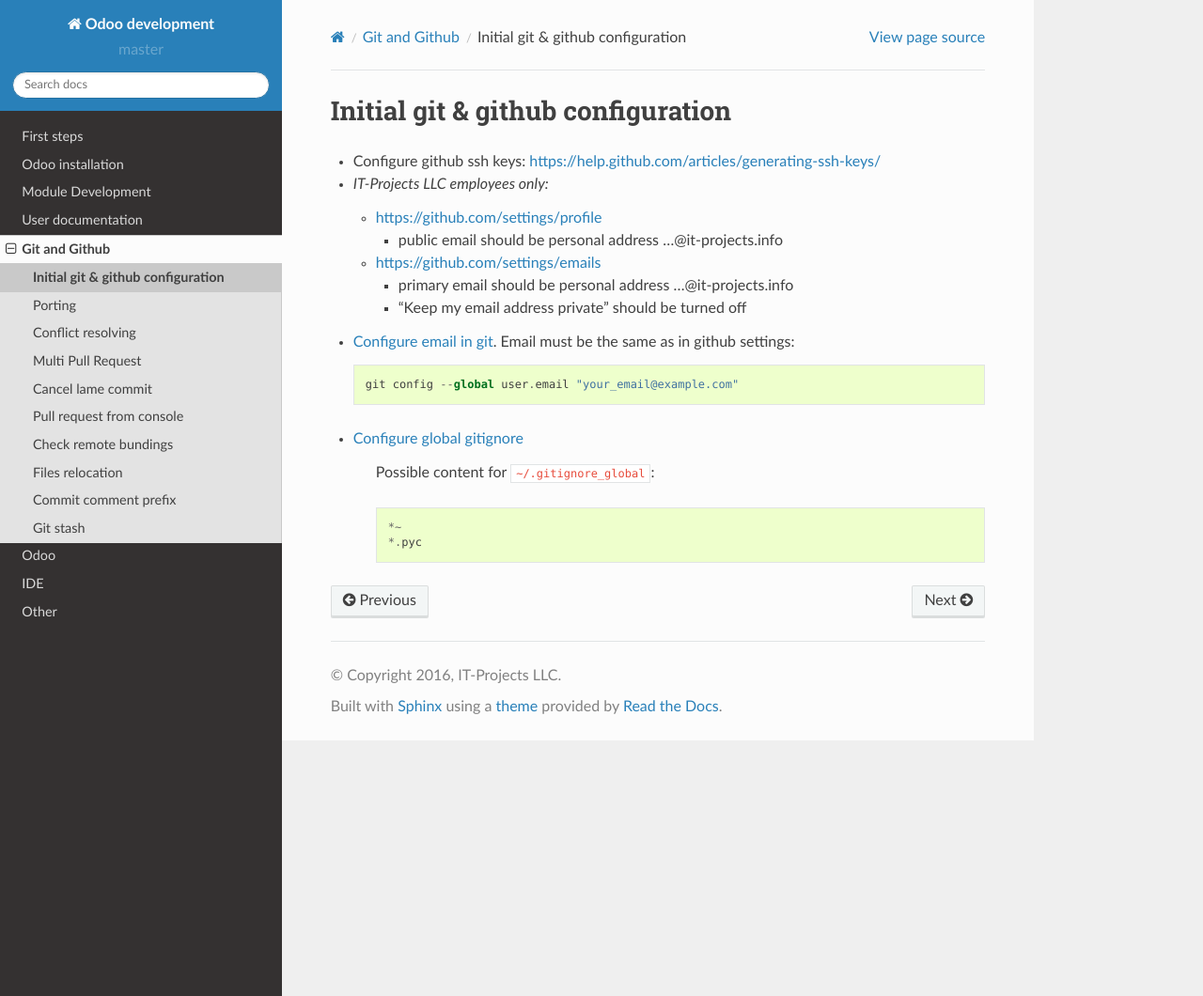
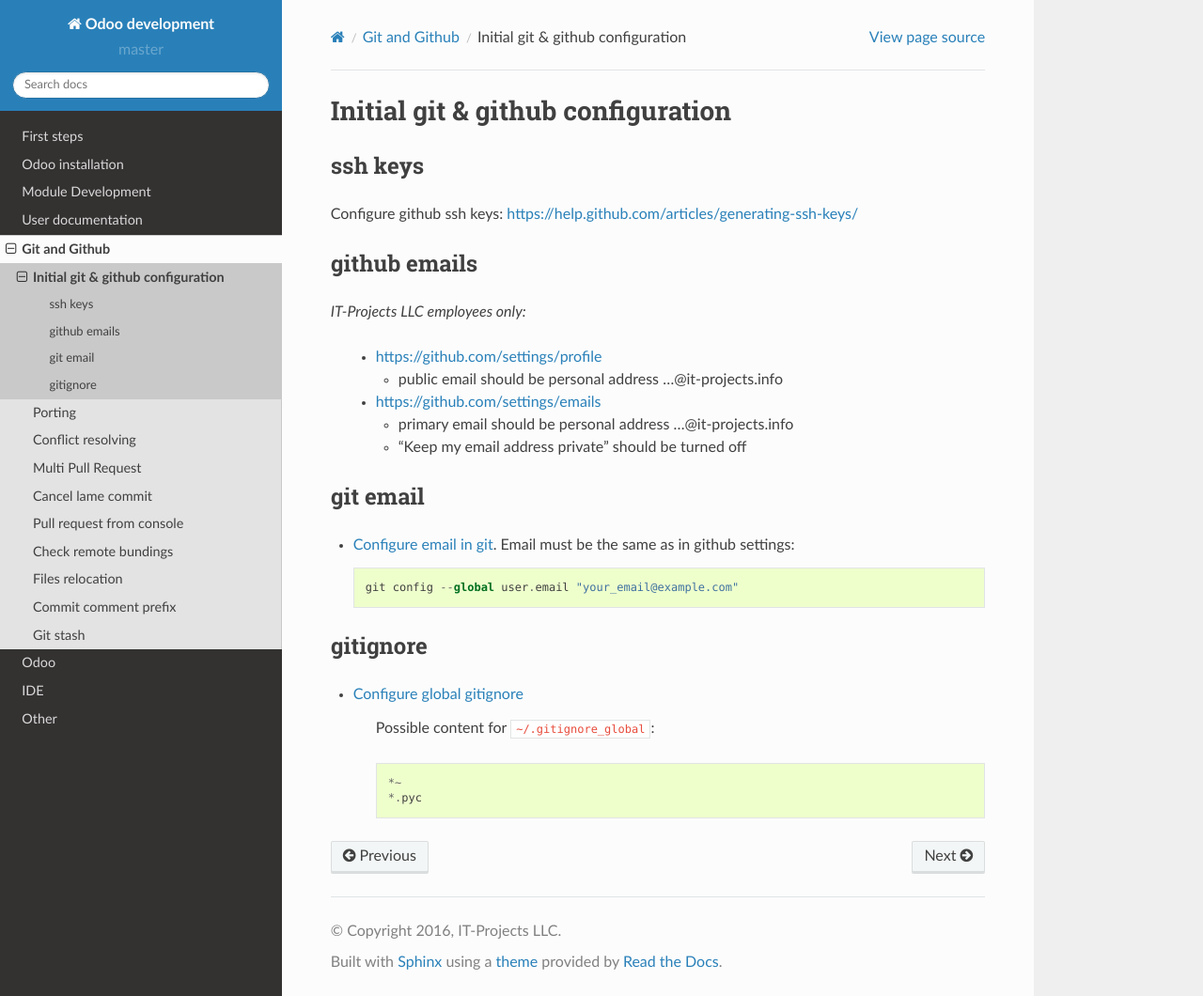
Before and after one commit to itpp-labs/odoo-development, a Sphinx documentation site: the page built from docs/git/init.rst, in a window 1280 px wide and 1060 px high. Shown: the whole window at 94% size. Built offline with Sphinx 7.4.7 and the Read the Docs theme 2.0.0, drawn with Linux system fonts in a browser that asks for light colours; pages that are not in the unit, such as notebooks, are missing from menus.

Commit message:
git/init.rst: add sections

```diff
--- a/docs/git/init.rst
+++ b/docs/git/init.rst
@@ -1,8 +1,15 @@
-Initial git & github configuration
-==================================
+====================================
+ Initial git & github configuration
+====================================
 
-* Configure github ssh keys: https://help.github.com/articles/generating-ssh-keys/
-* *IT-Projects LLC employees only:*
+ssh keys
+========
+Configure github ssh keys: https://help.github.com/articles/generating-ssh-keys/
+
+github emails
+=============
+
+*IT-Projects LLC employees only:*
 
   * https://github.com/settings/profile
 
@@ -11,9 +18,16 @@
 
     * primary email should be personal address …@it-projects.info
     * “Keep my email address private” should be turned off
+
+git email
+=========
+
 * `Configure email in git <https://help.github.com/articles/setting-your-email-in-git/>`_. Email must be the same as in github settings::
 
     git config --global user.email "your_email@example.com"
+
+gitignore
+=========
 
 * `Configure global gitignore <https://help.github.com/articles/ignoring-files/#create-a-global-gitignore>`_
 
```
